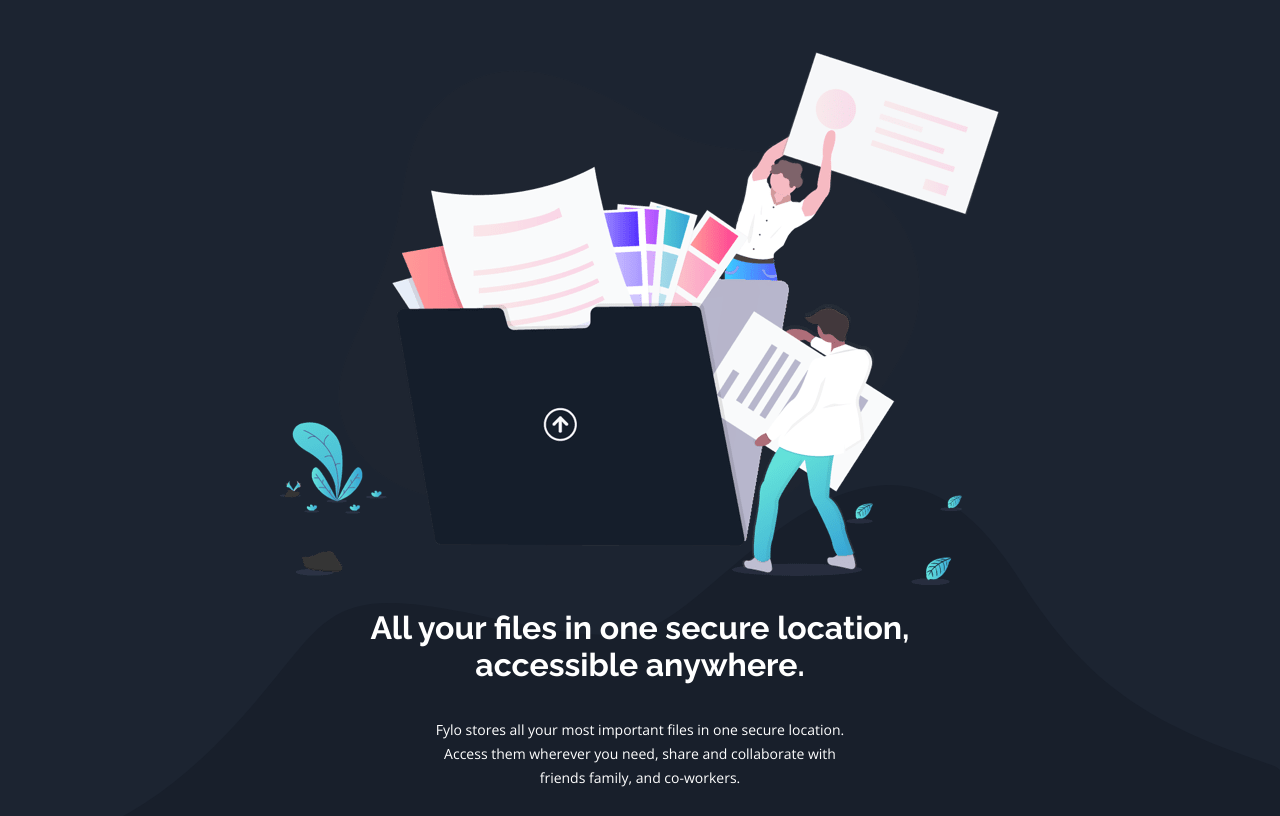
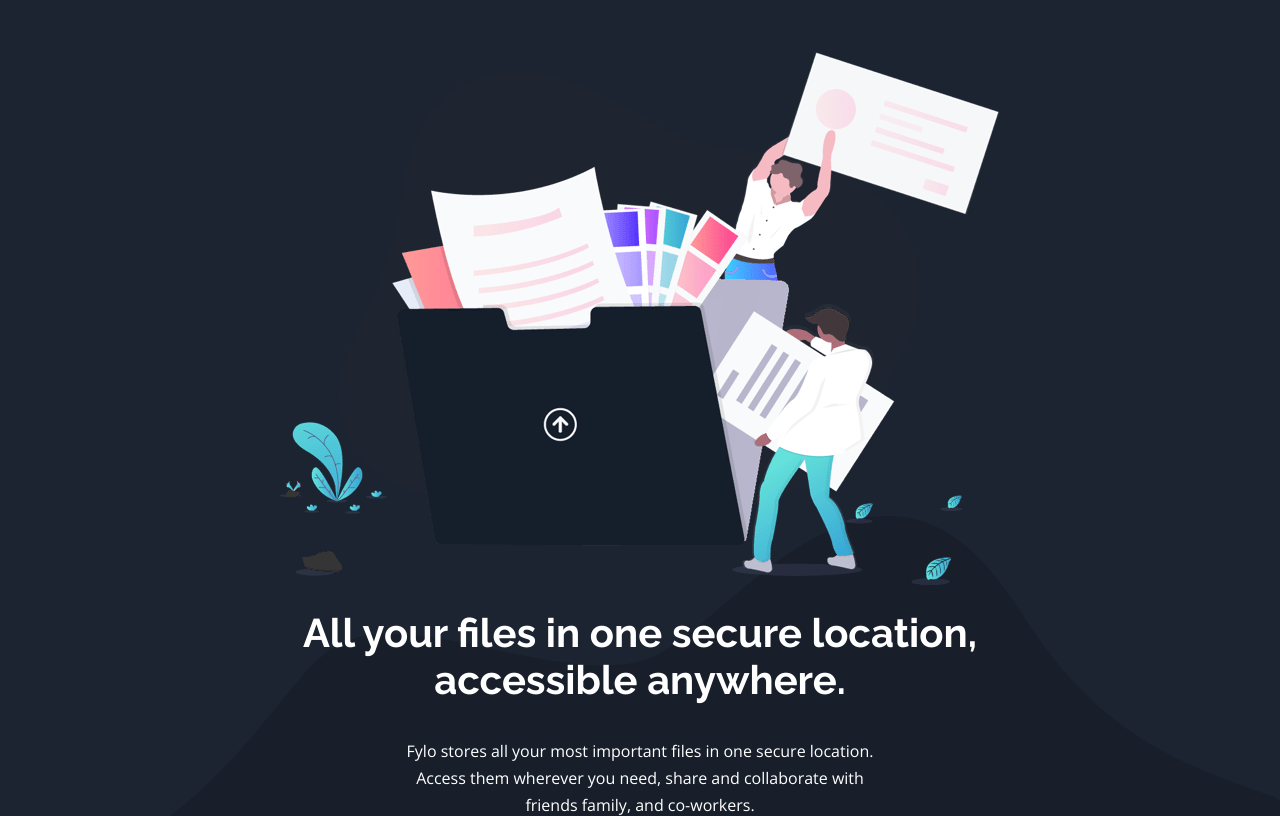
Before and after one commit to AhmedFarag18/Front-end-challenge-fylo-landing-page, a plain HTML site: page index.html in a window 1280 px wide. Shown: the part 144-960 px from the top of the page. Drawn offline with nearby package versions, Linux system fonts and the light colour scheme.

Commit message:
Update styles.css

```diff
--- a/css/styles.css
+++ b/css/styles.css
@@ -151,12 +151,13 @@
 
 .header-content h1 {
     margin: 20px 0;
-    font-size: 2rem;
+    font-size: 2.5rem;
 }
 
 .header-content p {
     line-height: 1.7;
     margin: 15px 0;
+    font-size: 1rem;
 }
 
 
@@ -266,7 +267,7 @@
 .testmonials-item {
     background: var(--testColor);
     border-radius: 5px;
-    padding: 50px 30px;
+    padding: 40px 25px;
     box-shadow: 10px 10px 6px var(--introColor);
 }
 
```
